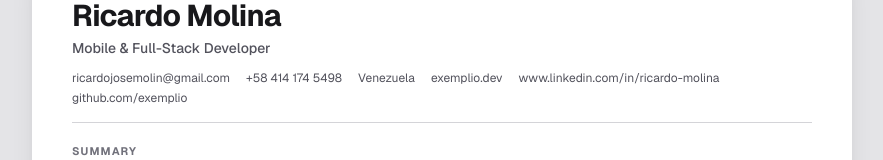
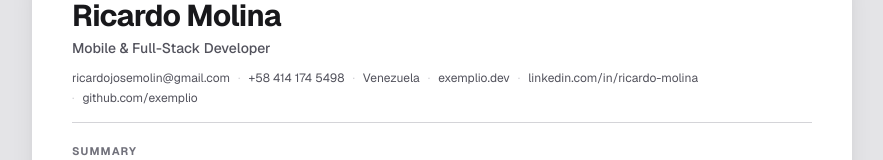
Before and after one commit to exemplio/portfolio-ricardo, a Next.js app: page /cv in a window 1280 px wide. Shown: the part 146-306 px from the top of the page, without its empty margins (198-1081 px from the left). Built offline with nearby package versions, Linux system fonts and the light colour scheme.

Commit message:
Refactor contact information display on CV page for improved readability

```diff
--- a/src/app/cv/page.tsx
+++ b/src/app/cv/page.tsx
@@ -14,7 +14,10 @@ import {
 } from "@/lib/cv";
 
 const stripUrl = (url: string) =>
-  url.replace(/^https?:\/\//, "").replace(/\/$/, "");
+  url
+    .replace(/^https?:\/\//, "")
+    .replace(/^www\./, "")
+    .replace(/\/$/, "");
 
 export default function CvPage() {
   const { t, locale, setLocale } = useI18n();
@@ -118,13 +121,24 @@ export default function CvPage() {
             <p className="mt-1 text-sm font-medium text-zinc-600">
               {cvRole[variant][locale]}
             </p>
-            <div className="mt-3 flex flex-wrap gap-x-4 gap-y-1 text-xs text-zinc-600">
-              <a href={`mailto:${profile.email}`}>{profile.email}</a>
-              <span>{profile.phone}</span>
-              <span>{profile.location}</span>
-              <a href={`https://${profile.website}`}>{profile.website}</a>
-              <a href={profile.linkedin}>{stripUrl(profile.linkedin)}</a>
-              <a href={profile.github}>{stripUrl(profile.github)}</a>
+            <div className="mt-3 flex flex-wrap items-center gap-x-2 gap-y-1 text-xs text-zinc-600">
+              {[
+                { text: profile.email, href: `mailto:${profile.email}` },
+                { text: profile.phone },
+                { text: profile.location },
+                { text: profile.website, href: `https://${profile.website}` },
+                { text: stripUrl(profile.linkedin), href: profile.linkedin },
+                { text: stripUrl(profile.github), href: profile.github },
+              ].map((c, i) => (
+                <span key={i} className="flex items-center gap-x-2">
+                  {i > 0 && <span className="text-zinc-300">·</span>}
+                  {c.href ? (
+                    <a href={c.href}>{c.text}</a>
+                  ) : (
+                    <span>{c.text}</span>
+                  )}
+                </span>
+              ))}
             </div>
           </div>
           {withPhoto && (
```
